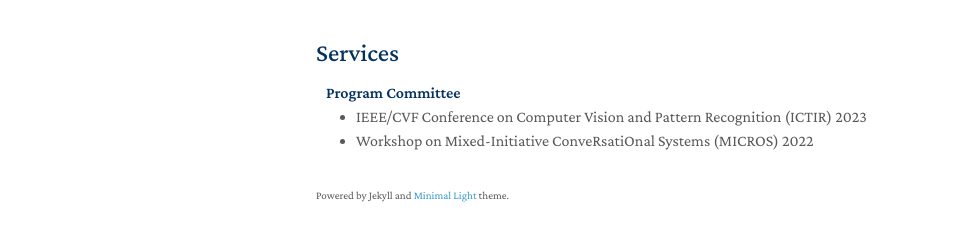
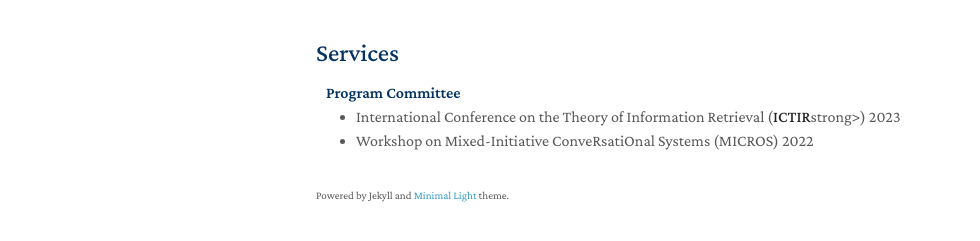
Before and after one commit to littlewine/littlewine.github.io, a Jekyll site: the page built from index.md, in a window 1280 px wide and 1212 px high. Shown: the part 936-1177 px from the top of the window, without its empty margins (154-1134 px from the left). Built offline with Jekyll 4.4.1, drawn with Linux system fonts in a browser that asks for light colours; nearby versions of some CDN libraries; a style sheet for code colours, icons or effects is not loaded; our own code applies the rules of GitHub Pages for plain Markdown files.

Commit message:
Update services.md

```diff
--- a/_includes/services.md
+++ b/_includes/services.md
@@ -3,7 +3,7 @@
 <h4 style="margin:0 10px 0;">Program Committee</h4>
 
 <ul style="margin:0 0 5px;">
-  <li><a href="https://sigir.org/ictir2023/"><autocolor>IEEE/CVF Conference on Computer Vision and Pattern Recognition (ICTIR) 2023</autocolor></a></li>
+  <li><a href="https://sigir.org/ictir2023/"><autocolor>International Conference on the Theory of Information Retrieval (<strong>ICTIR</strong>strong>) 2023</autocolor></a></li>
   <li><a href="https://micros-workshop.github.io/"><autocolor>Workshop on Mixed-Initiative ConveRsatiOnal Systems (MICROS) 2022</autocolor></a></li>
 </ul>
 
```
